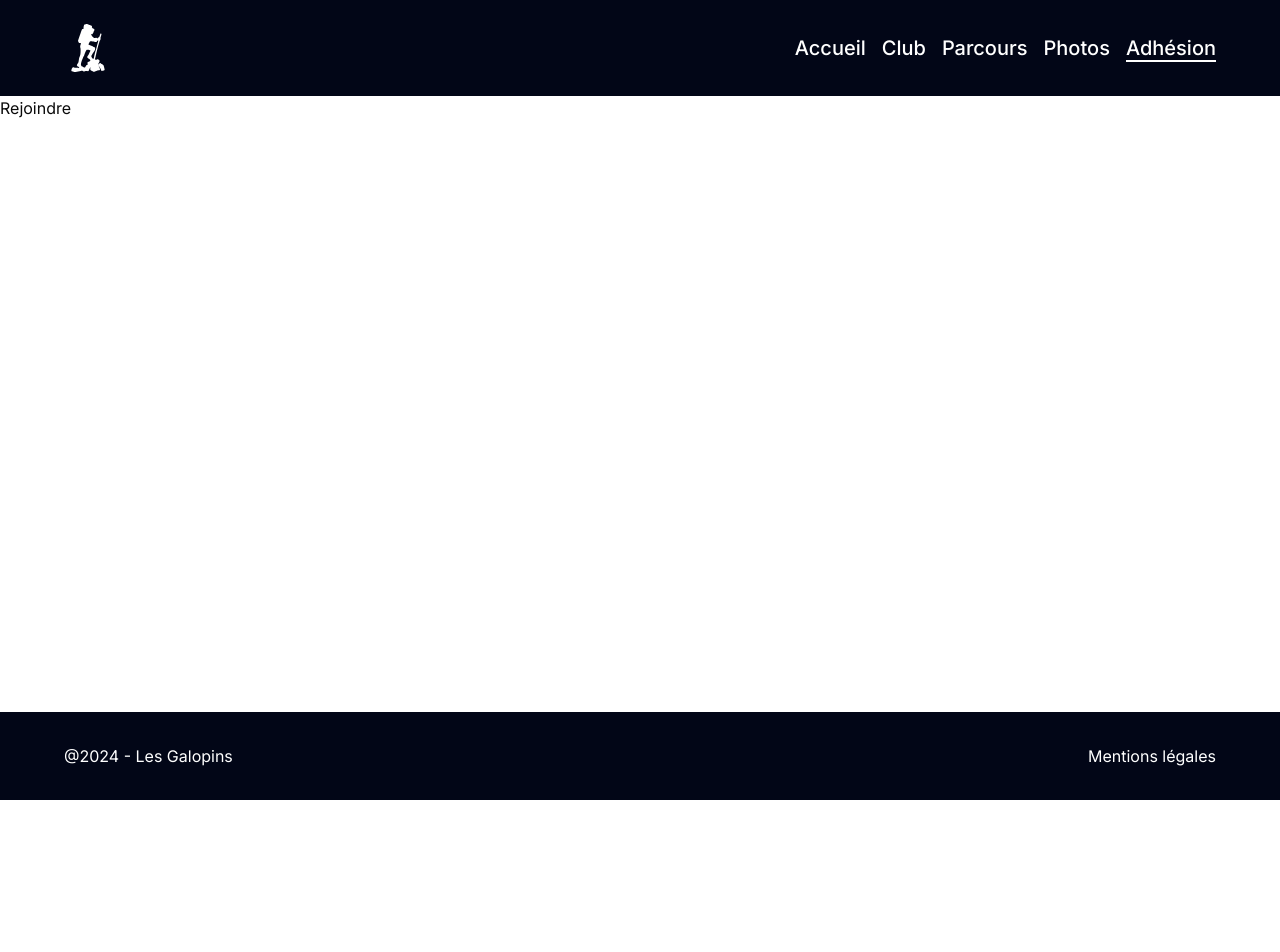
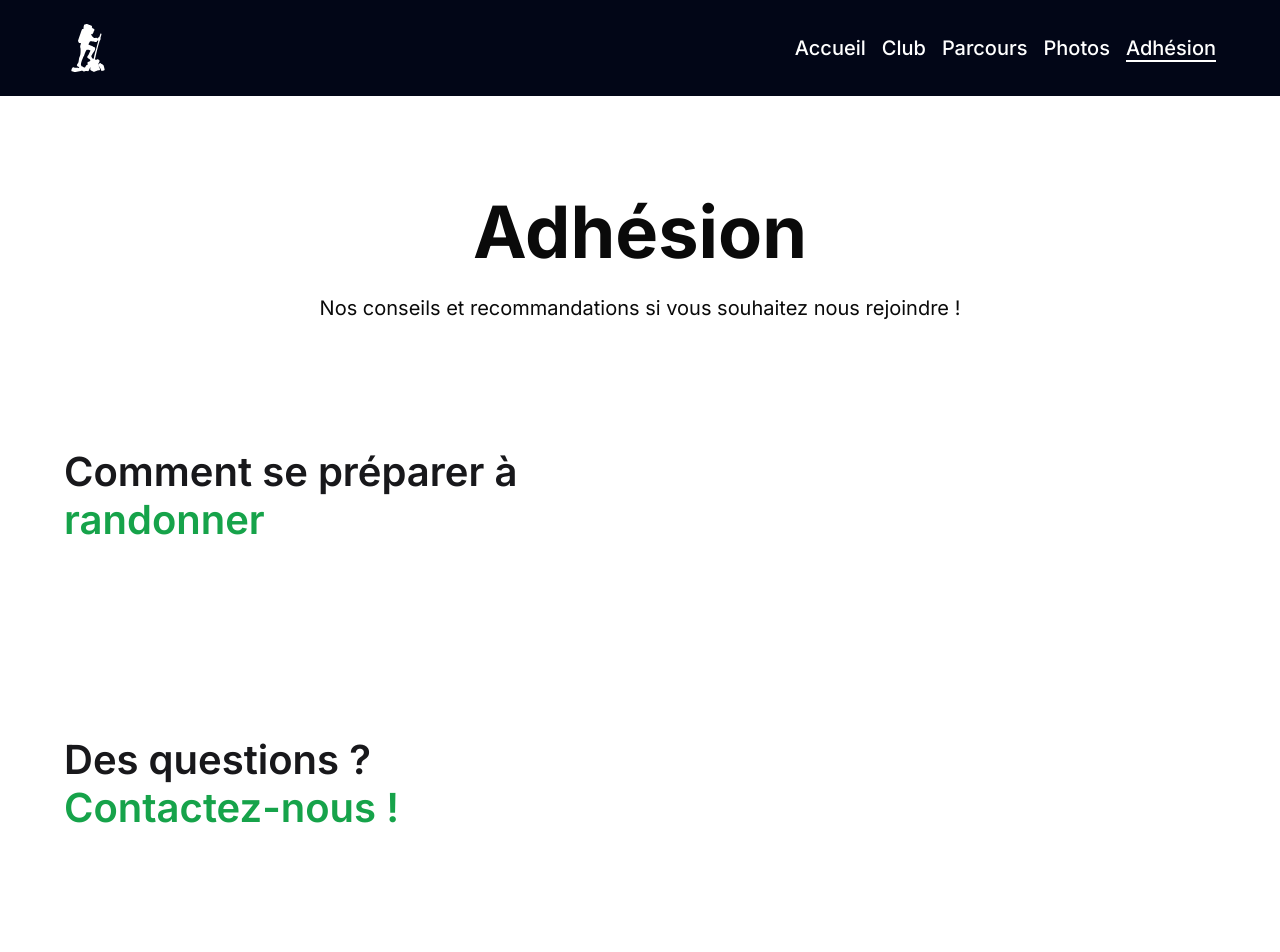
Before and after one commit to SebastienLaurentt/Galopins-Next-V2, a Next.js app: page /adhesion in a window 1280 px wide. Shown: the top 952 px of the page. Before the commit the page ends 800 px from the top, so only its background shows below. Built offline with nearby package versions, Linux system fonts and the light colour scheme.

Commit message:
beginning adhesion page

```diff
--- a/app/adhesion/page.tsx
+++ b/app/adhesion/page.tsx
@@ -1,8 +1,30 @@
+import PageTitle from '@/components/PageTitle/PageTitle'
+import Section from '@/components/Section/Section'
+import SectionHeader from '@/components/Section/SectionHeader/SectionHeader'
 import React from 'react'
 
 function Rejoindre() {
   return (
-    <div>Rejoindre</div>
+    <main className="mb-20 md:mb-24 lg:mb-32">
+      <PageTitle
+        title="Adhésion"
+        titleDescription="Nos conseils et recommandations si vous souhaitez nous rejoindre !"
+      />
+      <Section marginBottom={true} marginTop={false} classname="">
+        <SectionHeader
+          title="Comment se préparer à "
+          titleHighlight="randonner"
+        />
+      </Section>
+
+      <Section marginBottom={true} marginTop={false} classname="">
+        <SectionHeader
+          title=" Des questions ?"
+          titleHighlight="Contactez-nous ! "
+      />
+
+      </Section>
+    </main>
   )
 }
 
```
